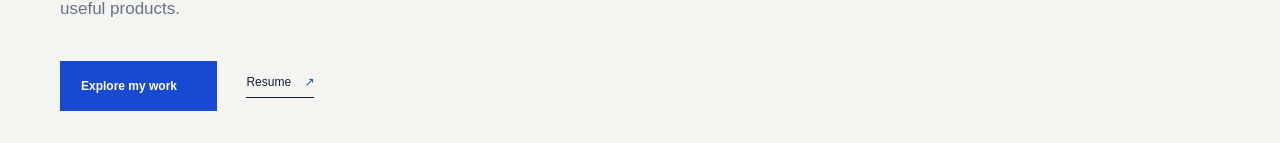
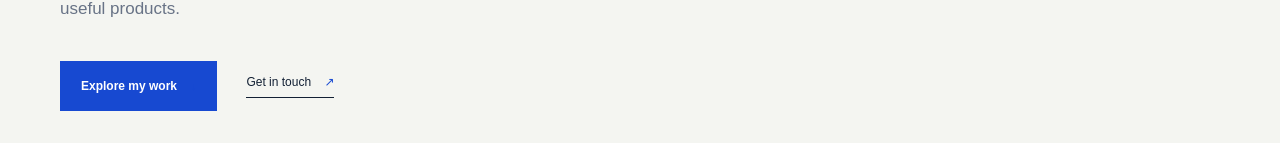
Before and after one commit to mscott9160-web/portfolio-site, a Next.js app: page / in a window 1280 px wide. Shown: the part 657-800 px from the top of the page. Built offline with nearby package versions, Linux system fonts and the light colour scheme.

Commit message:
Fix portfolio metadata and contact link

```diff
--- a/app/layout.tsx
+++ b/app/layout.tsx
@@ -13,8 +13,8 @@ const geistMono = Geist_Mono({
 });
 
 export const metadata: Metadata = {
-  title: "Create Next App",
-  description: "Generated by create next app",
+  title: "Myles B. Scott | Software Engineer",
+  description: "Portfolio of Myles B. Scott, a software engineer and product-minded builder creating useful web and mobile products.",
 };
 
 export default function RootLayout({ children }: LayoutProps<"/">) {
--- a/app/page.tsx
+++ b/app/page.tsx
@@ -2,7 +2,7 @@ export default function Home() {
   return (
     <main>
       <nav className="nav shell"><a className="wordmark" href="#top">MB<span>.</span>S</a><div className="nav-links"><a href="#work">Work</a><a href="#about">About</a><a href="#contact">Contact</a></div><a className="nav-cta" href="mailto:Mscott9160@outlook.com">Let&apos;s talk <span>↗</span></a></nav>
-      <section className="hero shell" id="top"><div className="hero-copy reveal"><p className="eyebrow"><span className="status-dot" /> Available for meaningful work</p><h1>I build digital<br /><em>experiences</em> that<br />move people forward.</h1><p className="lede">Myles B. Scott is a software engineer and product-minded builder turning complex problems into clear, useful products.</p><div className="hero-actions"><a className="button button-primary" href="#work">Explore my work <span>↓</span></a><a className="text-link" href="/resume.pdf" target="_blank" rel="noreferrer">Resume <span>↗</span></a></div></div><div className="hero-art reveal-delay" aria-label="Abstract blue geometric portrait placeholder"><div className="art-ring ring-one" /><div className="art-ring ring-two" /><div className="art-block block-one" /><div className="art-block block-two" /><div className="art-label">MS / 01<br />ENGINEERING<br />&amp; DESIGN</div></div></section>
+      <section className="hero shell" id="top"><div className="hero-copy reveal"><p className="eyebrow"><span className="status-dot" /> Available for meaningful work</p><h1>I build digital<br /><em>experiences</em> that<br />move people forward.</h1><p className="lede">Myles B. Scott is a software engineer and product-minded builder turning complex problems into clear, useful products.</p><div className="hero-actions"><a className="button button-primary" href="#work">Explore my work <span>↓</span></a><a className="text-link" href="mailto:Mscott9160@outlook.com">Get in touch <span>↗</span></a></div></div><div className="hero-art reveal-delay" aria-label="Abstract blue geometric portrait placeholder"><div className="art-ring ring-one" /><div className="art-ring ring-two" /><div className="art-block block-one" /><div className="art-block block-two" /><div className="art-label">MS / 01<br />ENGINEERING<br />&amp; DESIGN</div></div></section>
       <div className="signal-bar"><div className="shell signal-inner"><span>Currently focused on</span><strong>Building thoughtful software for ambitious teams</strong><span className="signal-mark">✳</span></div></div>
       <section className="work-section shell" id="work"><div className="section-heading"><p className="eyebrow">Selected work / 01</p><h2>A few things I&apos;ve<br /><em>made useful.</em></h2><p>Projects are where curiosity becomes craft. Here&apos;s a selection of work that shows how I think, build, and collaborate.</p></div><div className="project-grid"><article className="project-card project-blue"><div className="project-top"><span>01 / Product</span><span>↗</span></div><div><h3>Explore my GitHub<br /><em>in progress.</em></h3><a href="https://github.com/mscott9160-web" target="_blank" rel="noreferrer">View projects <span>↗</span></a></div></article><article className="project-card project-ink"><div className="project-top"><span>02 / Portfolio</span><span>↗</span></div><div><h3>This space is<br /><em>just beginning.</em></h3><a href="https://www.linkedin.com/in/mylesbscott/" target="_blank" rel="noreferrer">See my journey <span>↗</span></a></div></article></div></section>
       <section className="about-section shell" id="about"><div><p className="eyebrow">A little context / 02</p><h2>Technical enough<br />to go deep.<br /><em>Human enough</em><br />to zoom out.</h2></div><div className="about-copy"><p>I care about the space where technology, people, and possibility meet. My best work happens when I&apos;m learning something unfamiliar, making it legible, and helping a team ship with confidence.</p><div className="skills"><span>Software engineering</span><span>Product thinking</span><span>Systems &amp; APIs</span><span>Continuous learning</span></div><a className="button button-outline" href="https://github.com/mscott9160-web" target="_blank" rel="noreferrer">More on GitHub <span>↗</span></a></div></section>
```
Also changed, not shown: 1 other file (tests, documents, lock files or other folders).
